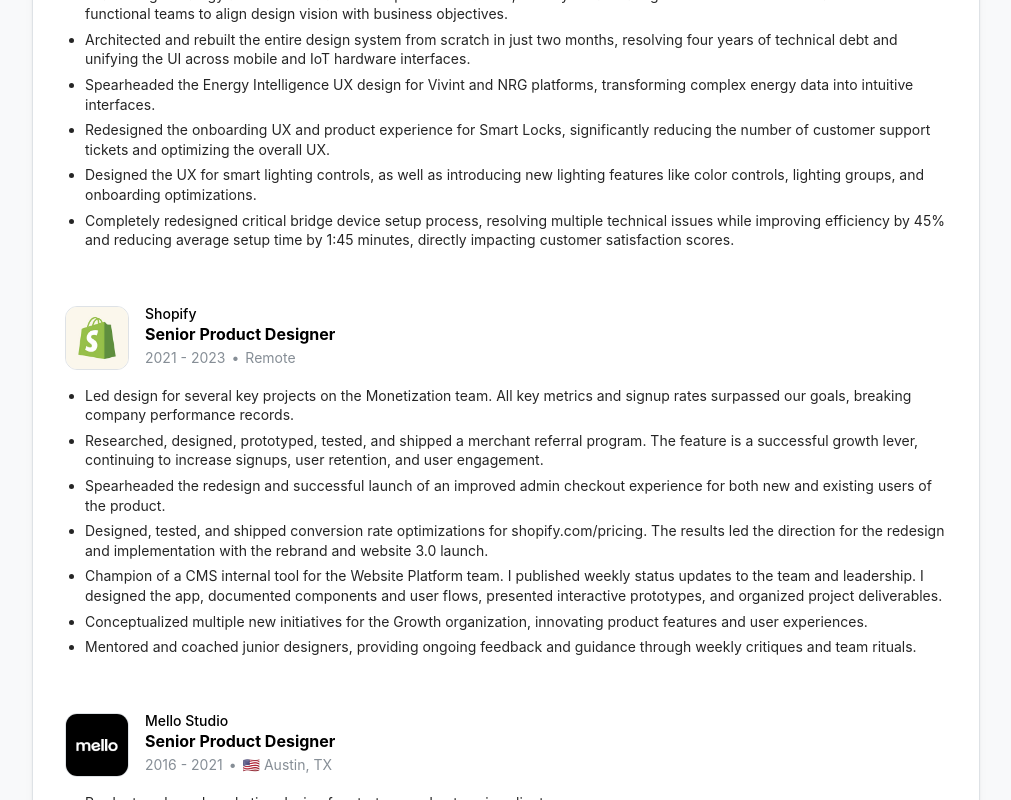
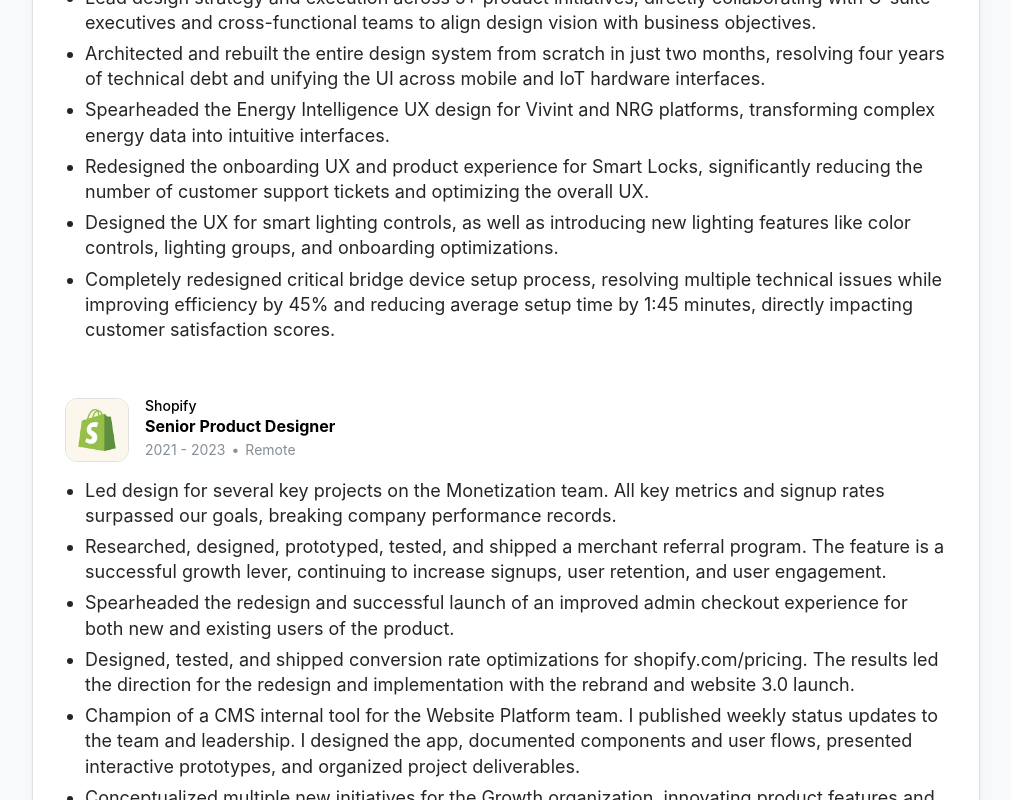
Before and after one commit to emreerdener/portfolio, a Next.js app: page /profile in a window 1280 px wide. Shown: the part 900-1700 px from the top of the page, without its empty margins (268-1279 px from the left). Built offline with nearby package versions, Linux system fonts and the light colour scheme.

Commit message:
Update profile experience details size

```diff
--- a/src/components/content/about/components/AboutLayout.tsx
+++ b/src/components/content/about/components/AboutLayout.tsx
@@ -27,7 +27,7 @@
       </Grid>
 
       <Paper radius="lg" withBorder shadow="sm">
-        <Experience defaultExpanded />
+        <Experience defaultExpanded listSize="lg" />
         <Divider />
         <Education />
       </Paper>
--- a/src/components/content/experience/components/Experience.tsx
+++ b/src/components/content/experience/components/Experience.tsx
@@ -1,14 +1,15 @@
 import { IconDownload } from '@tabler/icons-react';
-import { Button, Group, Stack, Title } from '@mantine/core';
+import { Button, Group, MantineSize, Stack, Title } from '@mantine/core';
 import { JOBS } from '@/src/components/content/experience/data/jobs';
 import ExperienceBlock from './ExperienceBlock';
 import classes from './experience.module.css';
 
 interface ExperienceProps {
   defaultExpanded?: boolean;
+  listSize?: MantineSize;
 }
 
-export default function Experience({ defaultExpanded = false }: ExperienceProps) {
+export default function Experience({ defaultExpanded = false, listSize }: ExperienceProps) {
   return (
     <Stack gap="xl" className={classes.experienceWrapper}>
       {/* Experience */}
@@ -30,7 +31,12 @@
       </Group>
       <Stack gap="xl">
         {JOBS.map((job, index) => (
-          <ExperienceBlock key={index} {...job} defaultExpanded={defaultExpanded} />
+          <ExperienceBlock
+            key={index}
+            {...job}
+            defaultExpanded={defaultExpanded}
+            listSize={listSize}
+          />
         ))}
       </Stack>
     </Stack>
--- a/src/components/content/experience/components/ExperienceBlock.tsx
+++ b/src/components/content/experience/components/ExperienceBlock.tsx
@@ -1,5 +1,5 @@
 import { useState } from 'react';
-import { Box, Group, Image, List, Spoiler, Stack, Text, Title } from '@mantine/core';
+import { Box, Group, Image, List, MantineSize, Spoiler, Stack, Text, Title } from '@mantine/core';
 
 interface ExperienceBlockProps {
   role: string;
@@ -9,6 +9,7 @@
   bullets?: string[];
   logoSrc?: string;
   defaultExpanded?: boolean;
+  listSize?: MantineSize;
 }
 
 export default function ExperienceBlock({
@@ -19,6 +20,7 @@
   bullets = [],
   logoSrc,
   defaultExpanded = false,
+  listSize = 'sm',
 }: ExperienceBlockProps) {
   const [expanded, setExpanded] = useState(defaultExpanded);
   // 2. Define the height at which the content is cut off
@@ -80,7 +82,7 @@
               },
             }}
           >
-            <List spacing={6} size="sm" center={false}>
+            <List spacing={6} size={listSize} center={false}>
               {bullets.map((item, index) => (
                 <List.Item key={index} style={{ lineHeight: 1.4, opacity: 0.85 }}>
                   {item}
--- a/src/components/content/experience/data/jobs.ts
+++ b/src/components/content/experience/data/jobs.ts
@@ -43,7 +43,7 @@
     role: 'Senior Product Designer',
     company: 'Mello Studio',
     date: '2016 - 2021',
-    location: '🇺🇸 Austin, TX',
+    location: 'Austin, TX',
     logoSrc: '/images/logos/experience/mello.jpg',
     bullets: [
       'Product, web, and marketing design for startups and enterprise clients.',
@@ -57,7 +57,7 @@
     role: 'Product Designer',
     company: 'Justuno',
     date: '2018 - 2020',
-    location: '🇺🇸 Austin, TX',
+    location: 'Austin, TX',
     logoSrc: '/images/logos/experience/justuno.png',
     bullets: [
       'Conceptualized product, usability, and design based on requirements gathered during interviews with key stakeholders and users.',
```
